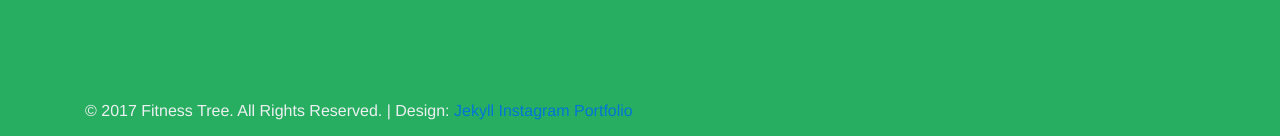
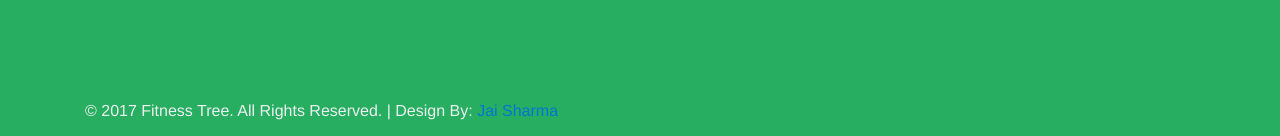
Before and after one commit to ja1sh/fitnesstree, a Jekyll site: the page built from index.html, in a window 1280 px wide and 900 px high, scrolled down 1233 px. Shown: the part 761-897 px from the top of the window. Built offline with Jekyll 4.4.1, drawn with Linux system fonts in a browser that asks for light colours; nearby versions of some CDN libraries.

Commit message:
update x5.3

```diff
--- a/_includes/copyright.html
+++ b/_includes/copyright.html
@@ -2,7 +2,7 @@
     <div class="container">
         <div class="row">
             <div class="col-md-12">
-                &copy;&nbsp;{{ site.copyright }} | Design:&nbsp;<a href="https://github.com/portfolio-central/jekyll-instagram-portfolio-theme">Jekyll&nbsp;Instagram&nbsp;Portfolio</a>
+                &copy;&nbsp;{{ site.copyright }} | Design By:&nbsp;<a href="https://www.facebook.com/thejsjsjs">Jai&nbsp;Sharma</a>
             </div>
         </div>
     </div>
```
